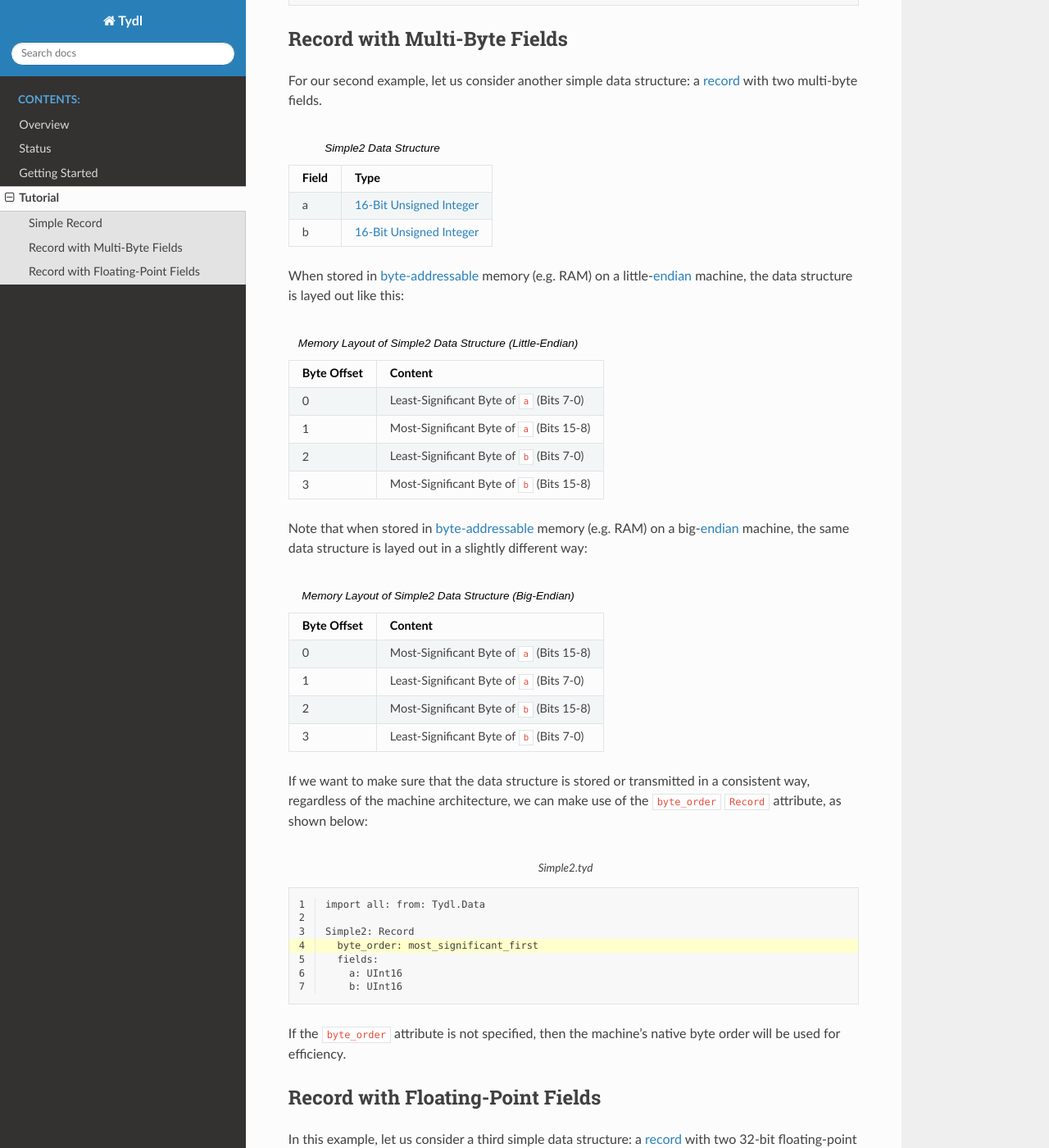
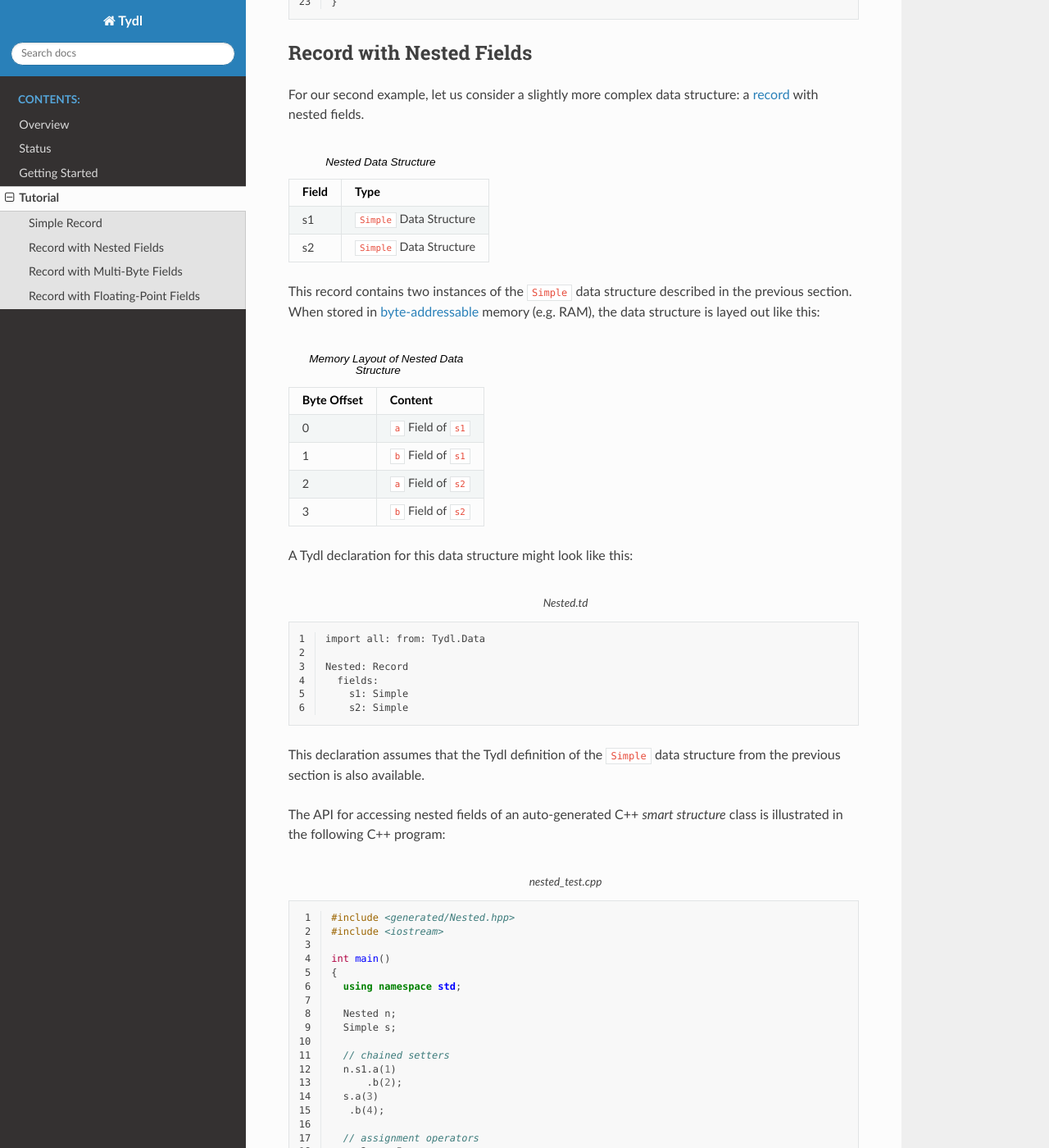
Before and after one commit to codecraftingtools/tydl, a Sphinx documentation site: the page built from doc/tutorial/tutorial.rst, in a window 1280 px wide and 1400 px high, scrolled down 2353 px. Shown: the whole window at 82% size. Built offline with Sphinx 7.4.7 and the Read the Docs theme 2.0.0, drawn with Linux system fonts in a browser that asks for light colours; some of the changed text lies outside the part shown.

Commit message:
Documentation updates
- Added data flow diagram for Tydl toolchain in overview.
- Added example of record with nested fields in tutorial.
- Added graphic visualizing IEEE 754 single-precision floating-point layout.
- Renamed ``byte_order`` attribute to ``scalar_storage_order`` for
  consistency with other languages.
- Renamed file extensions from ``.tyd`` to ``.td`` in documentation.
- Added a few hyperlinks to external documentation.

```diff
--- a/doc/tutorial/tutorial.rst
+++ b/doc/tutorial/tutorial.rst
@@ -35,11 +35,11 @@
    +-------------+---------+
 
 A straight-forward Tydl declaration for this data structure can be
-constructed by creating a file named ``Simple.tyd`` containing:
+constructed by creating a file named ``Simple.td`` containing:
 
 .. code-block:: none
   :linenos:
-  :caption: Simple.tyd
+  :caption: Simple.td
 
   import all: from: Tydl.Data
 
@@ -62,15 +62,15 @@
 Lines 4-6
   The ``fields`` attribute of a data ``Record`` contains a list of key, value
   pairs that specify the name and data type of each record member.  The order
-  the fields are listed in determines the order they are stored in memory,
-  unless a location is explicitly specified.
+  in which the fields are listed determines the order they are stored in
+  memory, unless a location is explicitly specified.
 
 For those that prefer a more C-like syntax, the following alternative
 declaration is equivalent to the one above:
 
 .. code-block:: none
   :linenos:
-  :caption: Simple.tyd (Alternate Syntax)
+  :caption: Simple.td (Alternate Syntax)
 
   import(all:, from: Tydl.Data);
 
@@ -85,7 +85,7 @@
 use the ``tydl`` command-line tool to generate a C++ *smart structure* class
 that implements this type::
 
-  tydl --generate=cpp_class --entity=Simple Simple.tyd
+  tydl --generate=cpp_class --entity=Simple Simple.td
 
 This results in the following directory tree being created::
 
@@ -117,15 +117,102 @@
     s2.b = s1.b;
 
     // getter
-    cout << s1.a() << endl;
+    uint8_t a = s1.a();
 
+    cout << a << endl;
+    return 0;
+  }
+
+Record with Nested Fields
+=========================
+
+For our second example, let us consider a slightly more complex data
+structure: a `record`_ with nested fields.
+
+.. table:: Nested Data Structure
+
+   +--------+----------------------------+
+   | Field  | Type                       |
+   +========+============================+
+   | s1     | ``Simple`` Data Structure  |
+   +--------+----------------------------+
+   | s2     | ``Simple`` Data Structure  |
+   +--------+----------------------------+
+
+This record contains two instances of the ``Simple`` data structure described
+in the previous section.  When stored in `byte-addressable`_ memory
+(e.g. RAM), the data structure is layed out like this:
+
+.. table:: Memory Layout of Nested Data Structure
+
+   +-------------+-----------------------+
+   | Byte Offset | Content               |
+   +=============+=======================+
+   | 0           | ``a`` Field of ``s1`` |
+   +-------------+-----------------------+
+   | 1           | ``b`` Field of ``s1`` |
+   +-------------+-----------------------+
+   | 2           | ``a`` Field of ``s2`` |
+   +-------------+-----------------------+
+   | 3           | ``b`` Field of ``s2`` |
+   +-------------+-----------------------+
+
+A Tydl declaration for this data structure might look like this:
+
+.. code-block:: none
+  :linenos:
+  :caption: Nested.td
+
+  import all: from: Tydl.Data
+
+  Nested: Record
+    fields:
+      s1: Simple
+      s2: Simple
+
+This declaration assumes that the Tydl definition of the ``Simple`` data
+structure from the previous section is also available.
+
+The API for accessing nested fields of an auto-generated C++ *smart
+structure* class is illustrated in the following C++ program:
+
+.. code-block:: c++
+  :linenos:
+  :caption: nested_test.cpp
+
+  #include <generated/Nested.hpp>
+  #include <iostream>
+
+  int main()
+  {
+    using namespace std;
+
+    Nested n;
+    Simple s;
+
+    // chained setters
+    n.s1.a(1)
+        .b(2);
+    s.a(3)
+     .b(4);
+
+    // assignment operators
+    n.s2.a = 5;
+    n.s2.b = n.s1.b;
+    n.s1 = s;
+
+    // getter
+    uint8_t a = n.s1.a();
+    s = n.s2();
+
+    cout << a << endl;
     return 0;
   }
 
 Record with Multi-Byte Fields
 =============================
 
-For our second example, let us consider another simple data structure: a
+For our next example, let us consider another simple data structure: a
 `record`_ with two multi-byte fields.
 
 .. table:: Simple2 Data Structure
@@ -175,29 +262,33 @@
 
 If we want to make sure that the data structure is stored or transmitted in a
 consistent way, regardless of the machine architecture, we can make use of
-the ``byte_order`` ``Record`` attribute, as shown below:
+the ``scalar_storage_order`` ``Record`` attribute, as shown below:
 
 .. code-block:: none
   :linenos:
-  :caption: Simple2.tyd
+  :caption: Simple2.td
   :emphasize-lines: 4
 
   import all: from: Tydl.Data
 
   Simple2: Record
-    byte_order: most_significant_first
+    scalar_storage_order: most_significant_first
     fields:
       a: UInt16
       b: UInt16
 
-If the ``byte_order`` attribute is not specified, then the machine's native
-byte order will be used for efficiency.
+If the ``scalar_storage_order`` attribute is not specified, then the
+machine's native byte order will be used for efficiency.  The name of this
+attribute (the `scalar`_ part, in particular) was chosen for consistency with
+the equivalent `Ada Scalar Storage Order`_ and `GCC scalar_storage_order type
+attribute`_ constructs.
 
 Record with Floating-Point Fields
 =================================
 
-In this example, let us consider a third simple data structure: a `record`_
-with two 32-bit floating-point fields, stored in little-`endian`_ format.
+In this example, let us consider yet another simple data structure: a
+`record`_ with two 32-bit floating-point fields, stored in little-`endian`_
+format.
 
 .. table:: Coordinates Data Structure
 
@@ -208,6 +299,12 @@
    +--------+---------------------------------------------+
    | y      | `IEEE 754 Single-Precision Floating-Point`_ |
    +--------+---------------------------------------------+
+
+The details of the `IEEE 754 Single-Precision Floating-Point`_ format can be
+found in the Wikipedia article:
+
+.. image:: ../images/ieee_754_single_float.*
+   :width: 100%
 
 When stored in `byte-addressable`_ memory (e.g. RAM) on a little-`endian`_
 machine, the data structure is layed out like this:
@@ -246,12 +343,12 @@
 
 .. code-block:: none
   :linenos:
-  :caption: Coordinates.tyd
+  :caption: Coordinates.td
 
   import all: from: Tydl.Data
 
   Coordinates: Record
-    byte_order: least_significant_first
+    scalar_storage_order: least_significant_first
     fields:
       x: Float32
       y: Float32
@@ -271,5 +368,14 @@
 .. _endian:
     https://en.wikipedia.org/wiki/Endianness
 
+.. _Ada Scalar Storage Order:
+    https://gcc.gnu.org/onlinedocs/gcc-4.8.5/gnat_rm/Scalar_005fStorage_005fOrder.html
+
+.. _scalar:
+    https://en.cppreference.com/w/cpp/types/is_scalar
+
+.. _GCC scalar_storage_order type attribute:
+    https://gcc.gnu.org/onlinedocs/gcc/Common-Type-Attributes.html
+
 .. _IEEE 754 Single-Precision Floating-Point:
     https://en.wikipedia.org/wiki/Single-precision_floating-point_format
```
Also changed, not shown: doc/overview.rst (+13 -7 lines), doc/images/data_flow.png (added), doc/images/data_flow.svg (added), doc/images/ieee_754_single_float.png (added), doc/images/ieee_754_single_float.svg (added), 1 other file.
